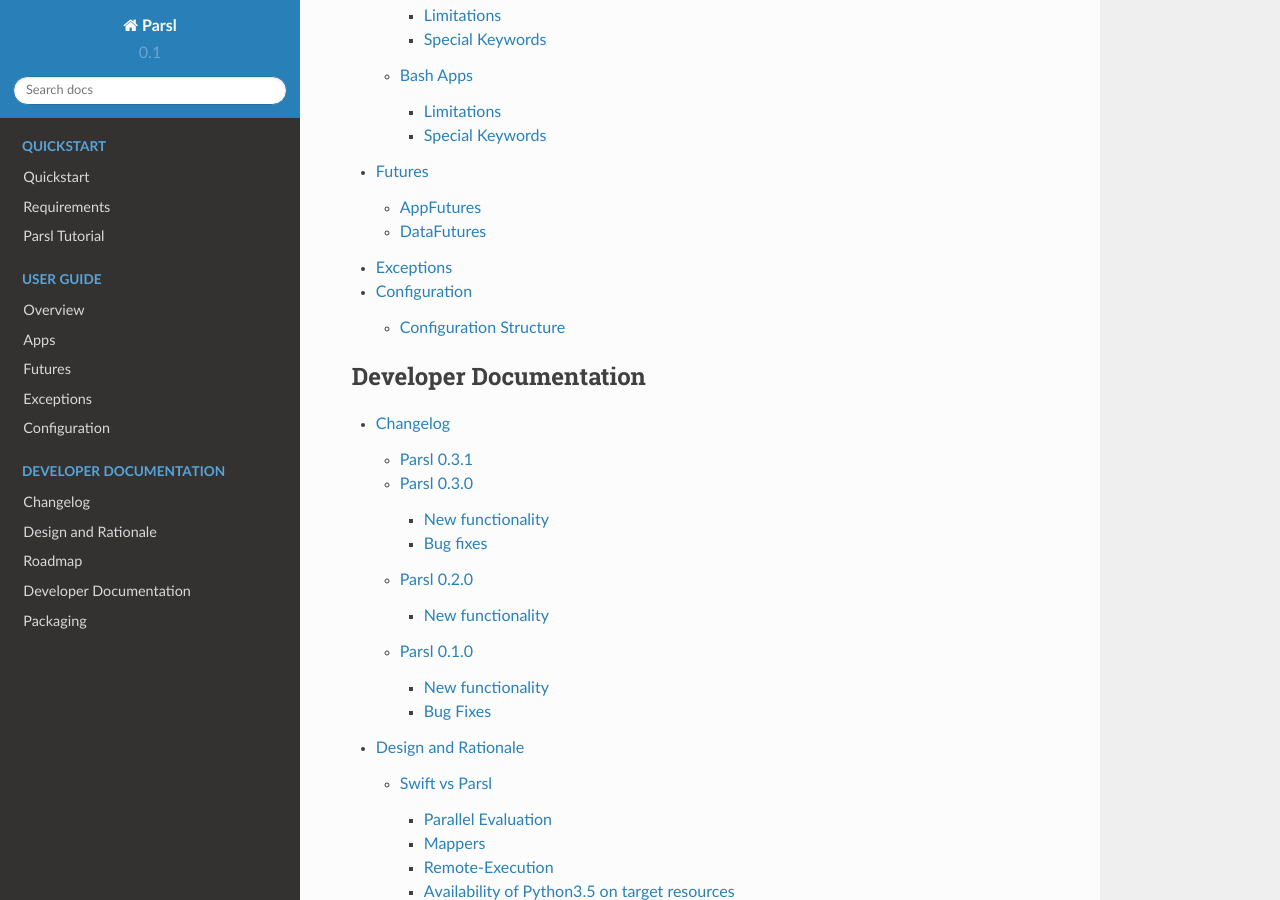
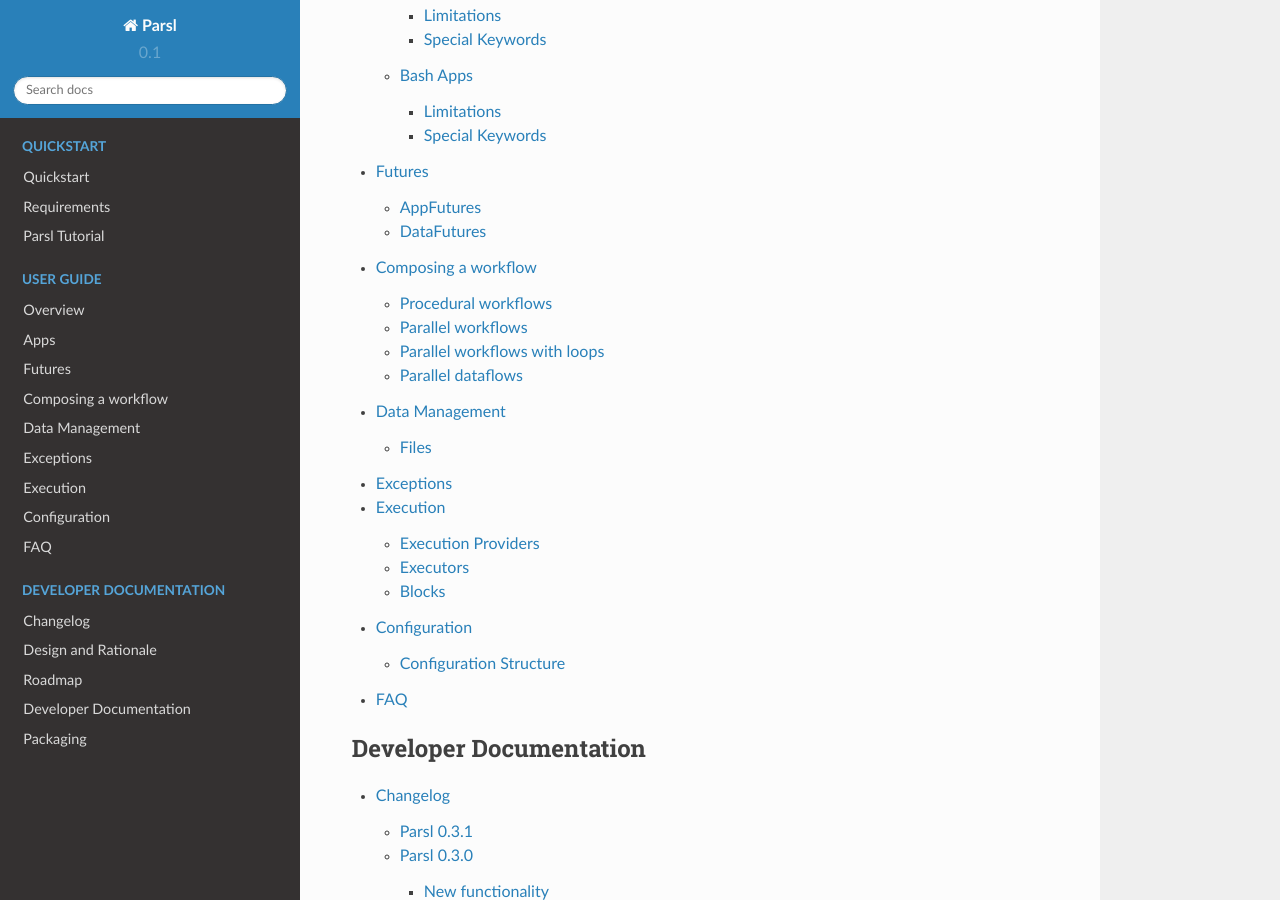
Before and after one commit to Parsl/parsl, a Sphinx documentation site: the page built from docs/index.rst, in a window 1280 px wide and 900 px high, scrolled down 1200 px. Built offline with Sphinx 7.4.7 and the Read the Docs theme 2.0.0, drawn with Linux system fonts in a browser that asks for light colours.

Commit message:
Updating menu

```diff
--- a/docs/index.rst
+++ b/docs/index.rst
@@ -31,8 +31,12 @@
    userguide/overview
    userguide/apps
    userguide/futures
+   userguide/workflow
+   userguide/data
    userguide/exceptions
+   userguide/execution
    userguide/configuring
+   userguide/faq
 
 .. _dev_docs:
 .. toctree::
```
